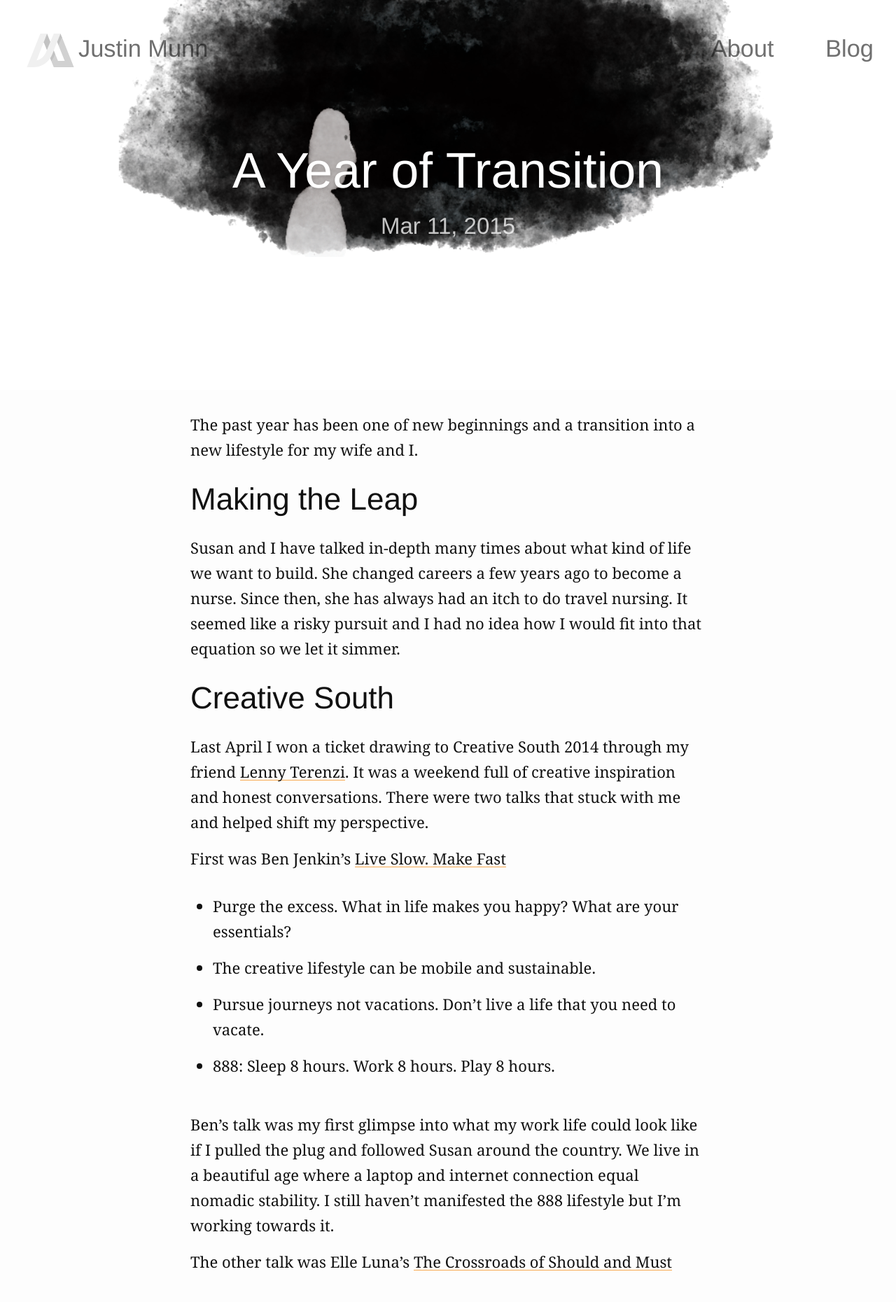
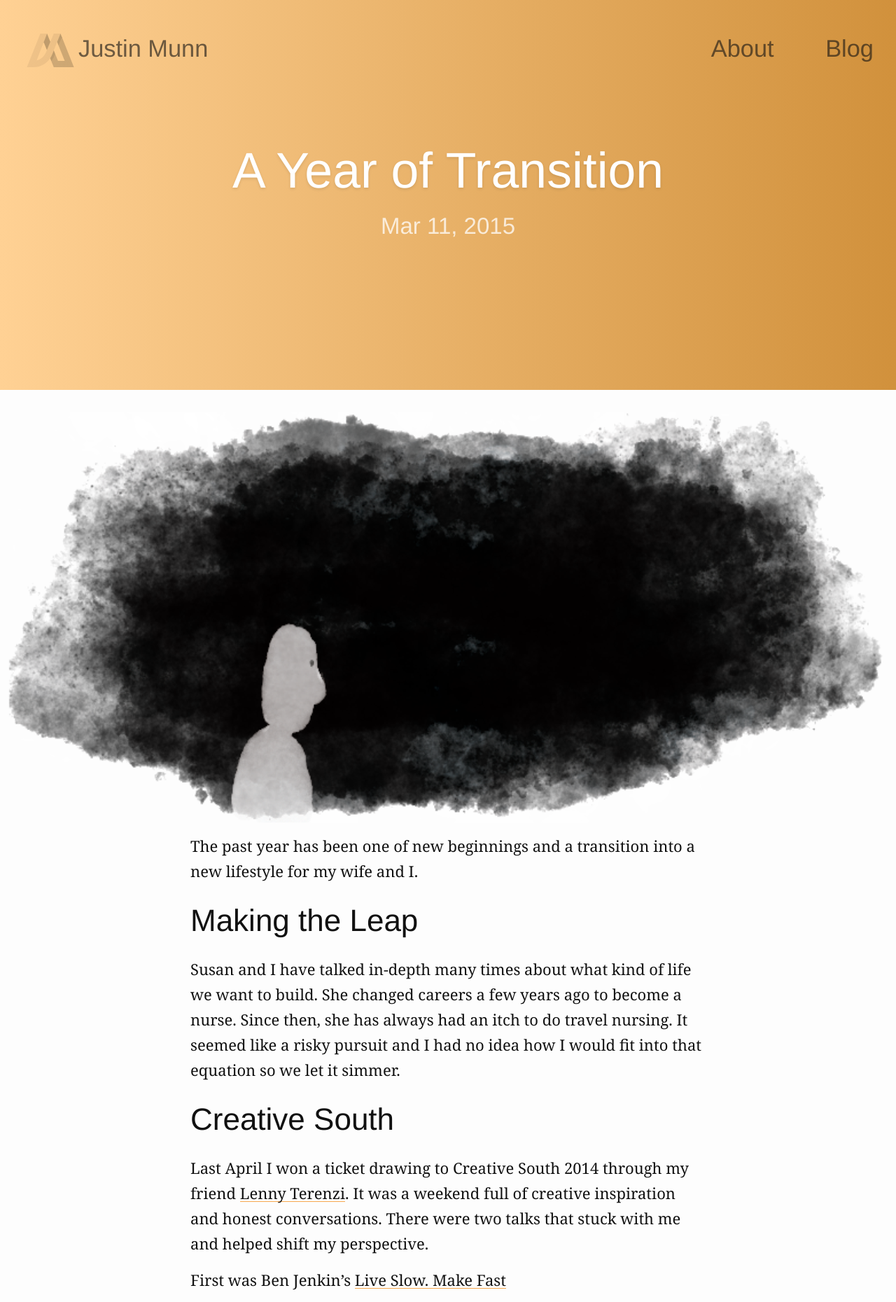
Before and after one commit to jwmunn-og/2016-personal-site, a Jekyll site: the page built from _posts/2015-03-11-transition.markdown, in a window 1280 px wide. Shown: the top 1860 px of the page at 70% size. Built offline with Jekyll 4.4.1, drawn with Linux system fonts in a browser that asks for light colours.

Commit message:
Updated Transition Blog post

```diff
--- a/_posts/2015-03-11-transition.markdown
+++ b/_posts/2015-03-11-transition.markdown
@@ -6,10 +6,15 @@ permalink: thoughts/transition
 tags: [remote]
 archive-img: "/images/staring-into-unknown.png"
 excerpt: Susan and I have talked in-depth many times about what kind of life we want to build. She changed careers a few years ago to become a nurse. Since then, she has always had an itch to do travel nursing. It seemed like a risky pursuit
-bg: "#fff url('/images/staring-into-unknown.png') no-repeat center 40px; background-size: 75%;"
+bg: "#D1913C;
+background: -webkit-linear-gradient(to left, #D1913C , #FFD194);
+background: linear-gradient(to left, #D1913C , #FFD194);"
 ---
 
 
+<figure>
+    <img src="/images/staring-into-unknown.png" alt="Staring into the unknown" />
+</figure>
 
 The past year has been one of new beginnings and a transition into a new lifestyle for my wife and I.
 
@@ -21,7 +26,7 @@ Susan and I have talked in-depth many times about what kind of life we want to b
 
 Last April I won a ticket drawing to Creative South 2014 through my friend [Lenny Terenzi](http://www.heymonkeydesign.com/). It was a weekend full of creative inspiration and honest conversations. There were two talks that stuck with me and helped shift my perspective.
 
-First was Ben Jenkin’s [Live Slow. Make Fast](https://teamtreehouse.com/library/liveslowmakefast)
+First was Ben Jenkin’s [Live Slow. Make Fast](https://teamtreehouse.com/library/liveslowmakefast/)
 
 -   Purge the excess. What in life makes you happy? What are your essentials?
 -   The creative lifestyle can be mobile and sustainable.
@@ -30,7 +35,7 @@ First was Ben Jenkin’s [Live Slow. Make Fast](https://teamtreehouse.com/librar
 
 Ben’s talk was my first glimpse into what my work life could look like if I pulled the plug and followed Susan around the country. We live in a beautiful age where a laptop and internet connection equal nomadic stability. I still haven’t manifested the 888 lifestyle but I’m working towards it.
 
-The other talk was Elle Luna’s [The Crossroads of Should and Must](https://medium.com/@elleluna/the-crossroads-of-should-and-must-90c75eb7c5b0)
+The other talk was Elle Luna’s [The Crossroads of Should and Must](https://medium.com/@elleluna/the-crossroads-of-should-and-must-90c75eb7c5b0/)
 
 - There are two paths in life: should and must
 - Should is the path others expect from you. What you ought to do, should or shouldn’t say. It is a smooth path layered with the expectations of those around you with little risk.
```
